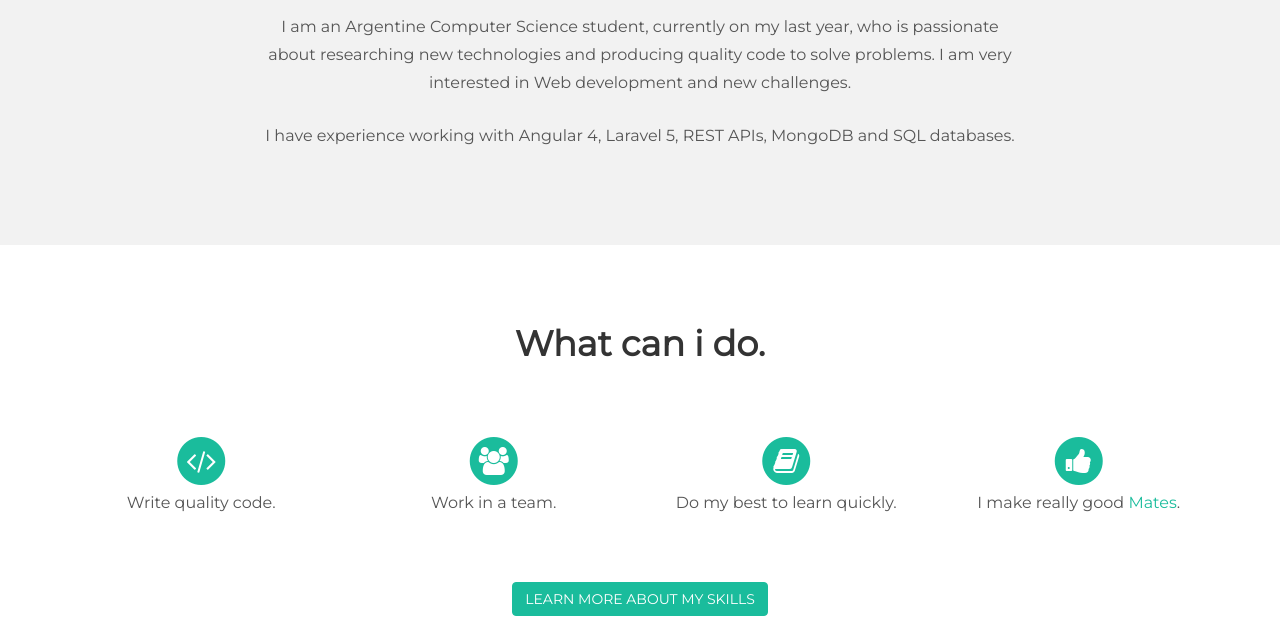
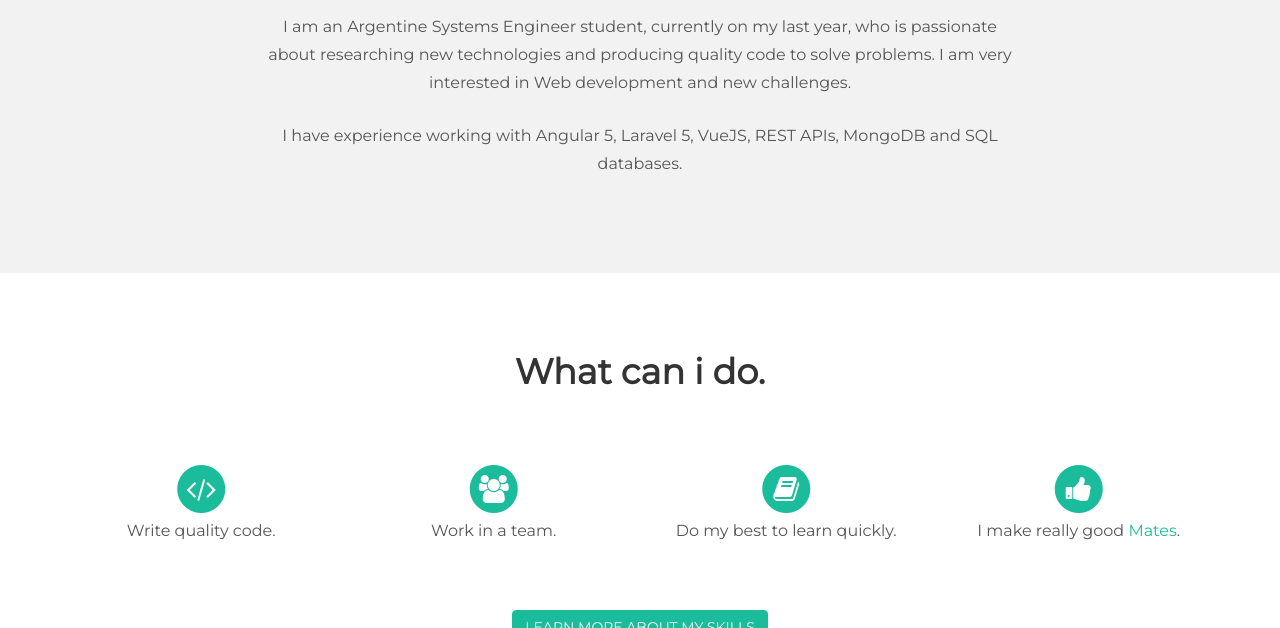
Before and after one commit to julianpoma/julianpoma.github.io, a plain HTML site: page index.html in a window 1280 px wide. Shown: the part 507-1135 px from the top of the page. Drawn offline with nearby package versions, Linux system fonts and the light colour scheme.

Commit message:
Updated info

```diff
--- a/index.html
+++ b/index.html
@@ -45,7 +45,7 @@
             <span class="icon-bar"></span>
             <span class="icon-bar"></span>
         </button> -->
-          <a class="navbar-brand" href="index.html">JEP | Computer science student</a>
+          <a class="navbar-brand" href="index.html">JEP | Systems Engineer student</a>
         </div>
         <!--<div class="navbar-collapse collapse">
           <ul class="nav navbar-nav navbar-right">
@@ -62,8 +62,8 @@
 				<div class="col-md-8 col-md-offset-2 centered">
 					<img src="assets/img/user.png" alt="Stanley" class="selfie">
 					<h1>Hi, I'm Julián!</h1>
-                    <p>I am an Argentine Computer Science student, currently on my last year, who is passionate about researching new technologies and producing quality code to solve problems. I am very interested in Web development and new challenges.</p>
-                    <p>I have experience working with Angular 4, Laravel 5, REST APIs, MongoDB and SQL databases.</p>
+                    <p>I am an Argentine Systems Engineer student, currently on my last year, who is passionate about researching new technologies and producing quality code to solve problems. I am very interested in Web development and new challenges.</p>
+                    <p>I have experience working with Angular 5, Laravel 5, VueJS, REST APIs, MongoDB and SQL databases.</p>
 				</div>
 			</div>
 	    </div>
```
